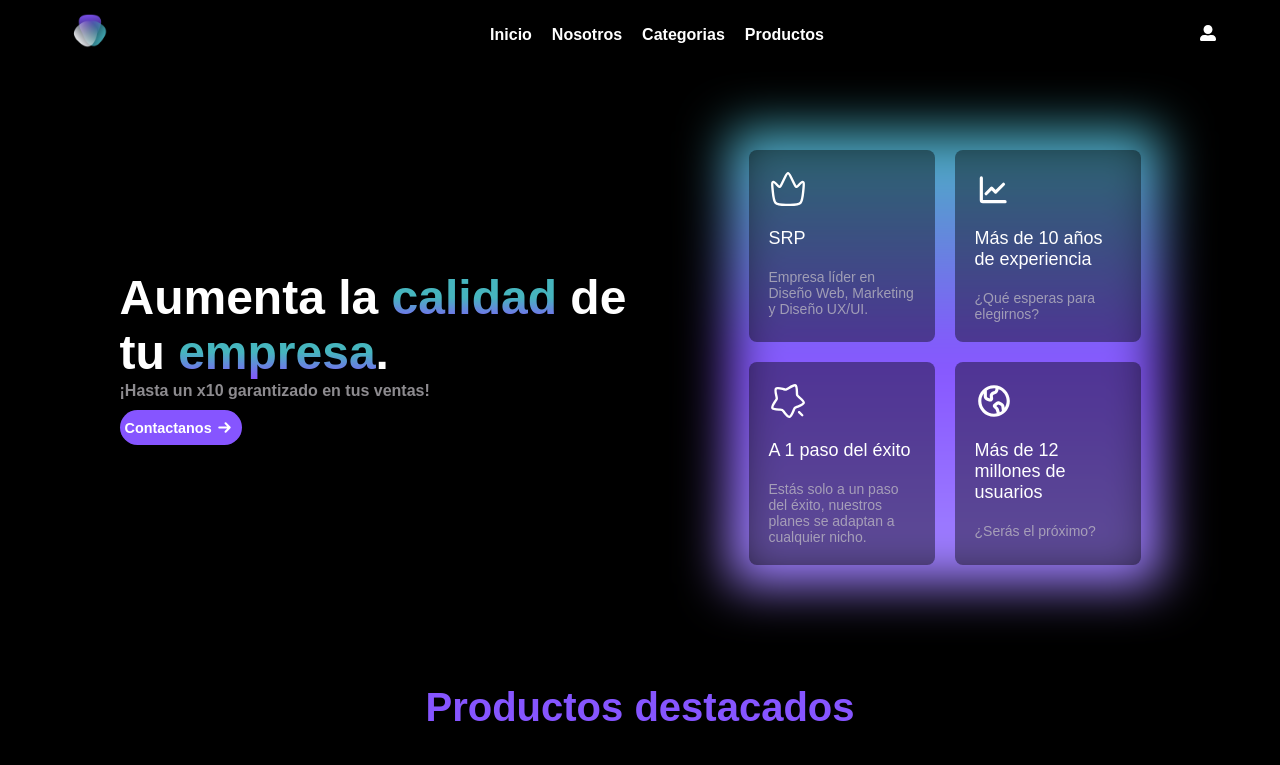
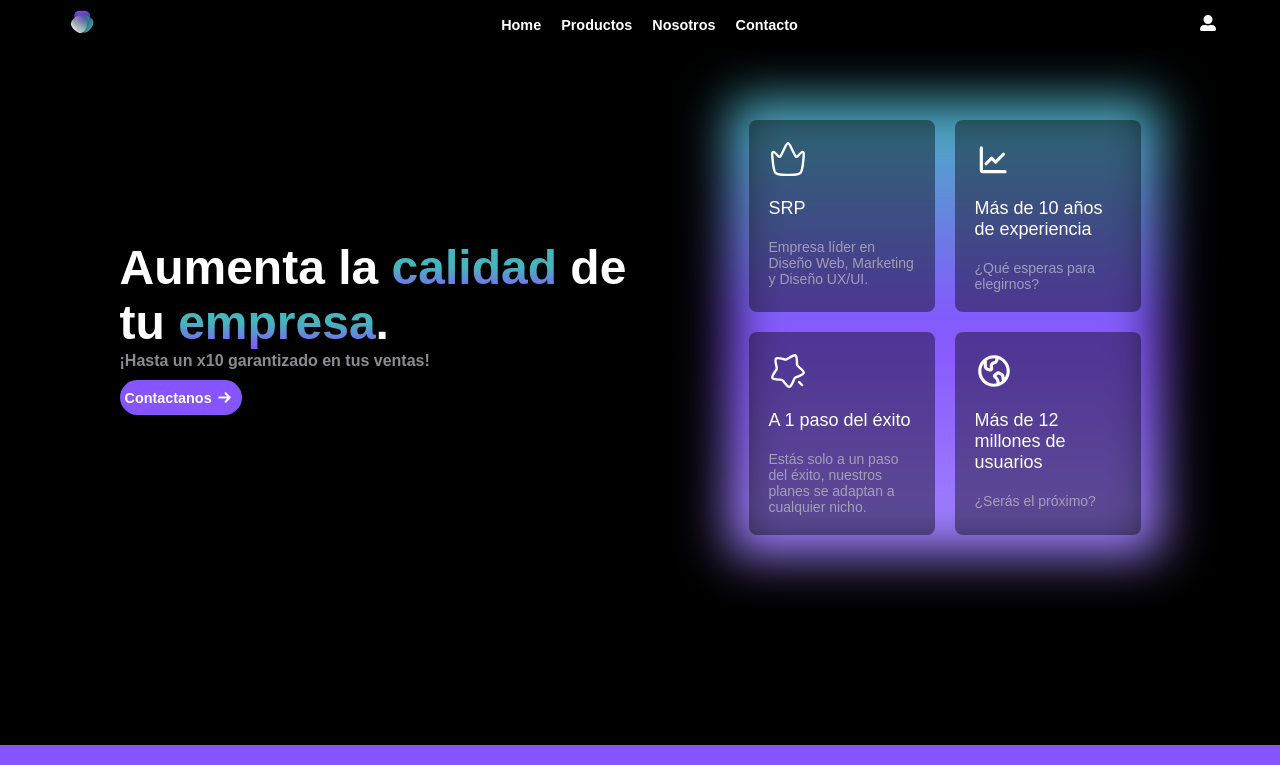
Before and after one commit to Srossiprieto/Integrador-React-Sr, a React (Vite) app: page / in a window 1280 px wide. Shown: the top 765 px of the page. Built offline with nearby package versions, Linux system fonts and the light colour scheme.

Commit message:
React-Router-Pages

```diff
--- a/src/App.jsx
+++ b/src/App.jsx
@@ -1,28 +1,33 @@
 import { DropDownProvider } from './components/Navbar/DropDownContext';
-import Categories from './components/Categories/Categories';
+import { GlobalStyles } from './styles/GlobalStyles';
+
+import Navbar from './components/Navbar/Navbar';
+
+import Home from './pages/home/Home';
+import Product  from './pages/products/Products';
+import Error from './pages/error/Error';
+import Contact from './pages/contact/Contact';
+import About from './pages/about/About';
+
 import Footer from './components/Footer/Footer';
-import Hero from './components/Hero/Hero';
-import Layout from './components/Layout/Layout';
-import Navbar from './components/Navbar/Navbar';
-import CardsProducts from './components/Products/CardsProducts';
 
-
-
+import { BrowserRouter, Routes, Route } from 'react-router-dom';
 
 function App() {
-
-
   return (
-    <>
     <DropDownProvider>
-      <Navbar/>
-      <Layout>
-        <Hero/>
-          <CardsProducts/>
-      </Layout>
-      <Footer/>
+      <BrowserRouter>
+        <Navbar />
+        <Routes>
+          <Route path='/' element={<Home/>}/>
+          <Route path='productos' element={<Product/>}/>
+          <Route path='nosotros' element={<About/>}/>
+          <Route path='contacto' element={<Contact/>}/>
+          <Route path='*' element={<Error/>}/>
+        </Routes>
+        <Footer />
+      </BrowserRouter>
     </DropDownProvider>
-    </>
   )
 }
 
--- a/src/components/Layout/Layout.jsx
+++ b/src/components/Layout/Layout.jsx
@@ -1,4 +1,5 @@
 import { LayoutWrapper } from "./LayoutStyles";
+
 
 function Layout({children}) {
   return (
--- a/src/components/Navbar/Navbar.jsx
+++ b/src/components/Navbar/Navbar.jsx
@@ -17,7 +17,7 @@ import {FaUserAlt} from "react-icons/fa";
 import {AiOutlineMenu} from "react-icons/ai"
 import { IoClose } from "react-icons/io5";
 
-import { NavLink } from 'react-router-dom';
+import { Outlet, Link } from "react-router-dom";
 
 
 
@@ -49,17 +49,18 @@ function Navbar() {
           </a>
         <NavbarUlStyled>
           <li>
-            <a href="#">Inicio</a>
+            <Link to='/'>Home</Link>
           </li>
           <li>
-            <a href="#">Nosotros</a>
+            <Link to='productos'>Productos</Link>
           </li>
           <li>
-            <a href="#">Categorias</a>
+            <Link to="nosotros">Nosotros</Link>
           </li>
           <li>
-            <a href="#">Productos</a>
+            <Link to="contacto">Contacto</Link>
           </li>
+          <Outlet />
         </NavbarUlStyled>
         <UserNavStyled>
           <FaUserAlt/>
@@ -69,10 +70,19 @@ function Navbar() {
         </MenuContainerStyled>
           <DropDownMenuStyled open={isOpen} onClick={(e) => e.stopPropagation()}>
             <DropDownMenu>
-              <a href="#">Inicio</a>
-              <a href="#">Nosotros</a>
-              <a href="#">Categorias</a>
-              <a href="#">Productos</a>
+              <li>
+                <Link to='/'>Home</Link>
+              </li>
+              <li>
+                <Link to='productos'>Productos</Link>
+              </li>
+              <li>
+                <Link to="nosotros">Nosotros</Link>
+              </li>
+              <li>
+                <Link to="contacto">Contacto</Link>
+              </li>
+              <Outlet />
             </DropDownMenu>
           </DropDownMenuStyled>
       </NavbarContainerStyled>
--- a/src/components/Navbar/NavbarStyles.js
+++ b/src/components/Navbar/NavbarStyles.js
@@ -3,17 +3,18 @@ import styled from 'styled-components';
 
 export const NavbarContainerStyled = styled.div`
   width: 100%;
-  height: 70px;
+  height: 50px;
   background-color: var(--bg);
   display: flex;
   justify-content: space-between;
   padding: 1rem 4rem;
   align-items: center;
   position: fixed;
+  top: 0; /* Asegura que el Navbar siempre esté en la parte superior de la ventana del navegador */
   z-index: 4;
   img {
-    width: 50px;
-    height: 50px;
+    width: 35px;
+    height: 35px;
   }
   @media (max-width: 768px) {
     padding: 1rem 2rem;
@@ -25,6 +26,7 @@ export const NavbarUlStyled = styled.ul`
   list-style: none;
   align-items: center;
   a {
+    font-size: 0.9rem;
     text-decoration: none;
     color: var(--text);
     margin: 0 10px;
--- a/src/components/Products/CardProduct.jsx
+++ b/src/components/Product/CardProduct.jsx
@@ -1,4 +1,4 @@
-import React from 'react'
+
 
 import { CardProductDest } from "./CardProductsStyles"
 
--- a/src/components/Products/CardsProducts.jsx
+++ b/src/components/Product/CardsProducts.jsx
@@ -1,4 +1,3 @@
-import React from 'react'
 import {products} from "../../data/products"
 import { ProductContainer,ContainerProductWrapper ,ProductWrapper } from "./CardProductsStyles"
 import CardProduct from "./CardProduct"
--- a/src/pages/error/Error.jsx
+++ b/src/pages/error/Error.jsx
@@ -3,7 +3,7 @@ import React from 'react'
 function Error() {
   return (
     <div>
-      1
+      <h1>Not Page 404. Vuelva al inicio por favor!</h1>
     </div>
   )
 }
--- a/src/pages/home/Home.jsx
+++ b/src/pages/home/Home.jsx
@@ -1,10 +1,12 @@
-import React from 'react'
+import Hero from '../../components/Hero/Hero';
+import Layout from '../../components/Layout/Layout';
 
 function Home() {
   return (
-    <div>
-      3
-    </div>
+    <>
+        <Hero />
+        <Layout />
+    </>
   )
 }
 
--- a/src/pages/products/Products.jsx
+++ b/src/pages/products/Products.jsx
@@ -1,10 +1,10 @@
-import React from 'react'
+import CardsProducts from '../../components/Product/CardsProducts';
 
 function Products() {
   return (
-    <div>
-      4
-    </div>
+    <>
+      <CardsProducts/>
+    </>
   )
 }
 
```
Also changed, not shown: src/components/Product/CardProductsStyles.js (renamed from src/components/Products/CardProductsStyles.js).
